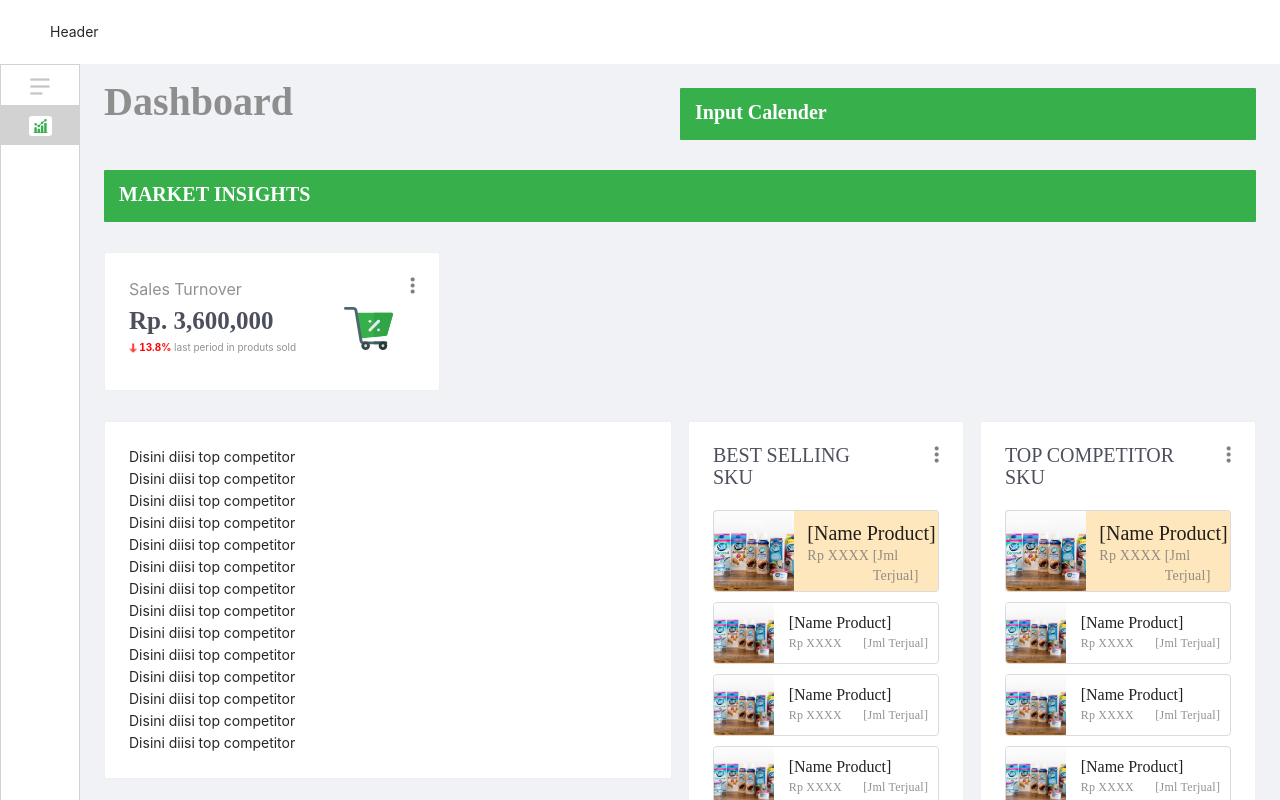
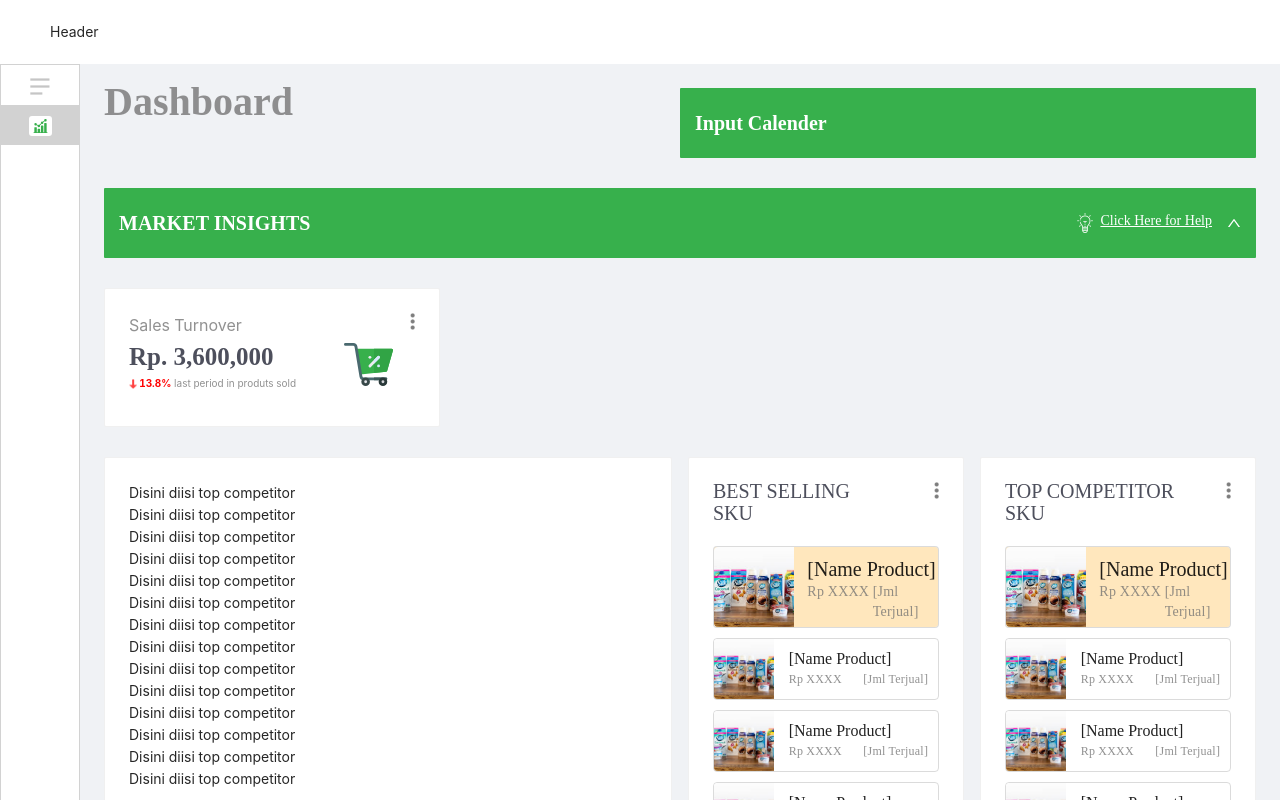
Before and after one commit to rizkysyukur/advotics_test, a React (Create React App) app: page / in a window 1280 px wide. Shown: the top 800 px of the page. Built offline with nearby package versions, Linux system fonts and the light colour scheme.

Commit message:
Add header bar

```diff
--- a/src/assets/styles.css
+++ b/src/assets/styles.css
@@ -55,10 +55,30 @@ h1 {
 	letter-spacing: 0px;
 	color: #FFFFFF;
 	opacity: 1;
+	line-height: 40px;
+}
+
+.bar-help {
+	display: flex;
+	right: 0;
+	position: absolute;
+	margin-top: 10px;
 }
 
 .row {
 	margin-bottom: 30px !important;
+}
+
+.bar-text-link {
+	text-align: left !important;
+	text-decoration: underline !important;
+	font: normal normal 300 14px/13px Source Sans Pro !important;
+	letter-spacing: 0px !important;
+	color: #FFFFFF !important;
+	opacity: 1 !important;
+	margin-left: 5px !important;
+	margin-right: 15px !important;
+	line-height: 15px !important;
 }
 
 .col {
--- /dev/null
+++ b/src/components/heading-bar.js
@@ -0,0 +1,24 @@
+import { Row, Col } from "antd";
+import HelpIcon from '../assets/icon/help.png';
+import { UpOutlined } from "@ant-design/icons";
+
+const HeadingBar = () => {
+	return (
+		<div className="bar">
+			<Row>
+				<Col span={12}>
+					<label className="bar-title">MARKET INSIGHTS</label>
+				</Col>
+				<Col span={12}>
+					<div className="bar-help">
+						<img src={HelpIcon} alt="Help" width="20" />
+						<a href="#" className="bar-text-link">Click Here for Help</a>
+						<UpOutlined style={{ color: '#FFFFFF', fontWeight: 'bold' }} />
+					</div>
+				</Col>
+			</Row>
+		</div>
+	)
+}
+
+export default HeadingBar;
--- a/src/pages/dashboard.js
+++ b/src/pages/dashboard.js
@@ -5,6 +5,7 @@ import List from "../components/list";
 import { useContext } from "react";
 import { BestSellingContext } from "../contexts/best-selling-context";
 import { TopCompetitorContext } from "../contexts/top-competitor-context";
+import HeadingBar from "../components/heading-bar";
 
 const Dashboard = () => {
 	const [bestSelling,] = useContext(BestSellingContext);
@@ -22,9 +23,7 @@ const Dashboard = () => {
 			</Row>
 			<Row className="row">
 				<Col span={24}>
-					<div className="bar">
-						<label className="bar-title">MARKET INSIGHTS</label>
-					</div>
+					<HeadingBar />
 				</Col>
 			</Row>
 			<Row className="row">
```
Also changed, not shown: src/assets/icon/help.png (added).
